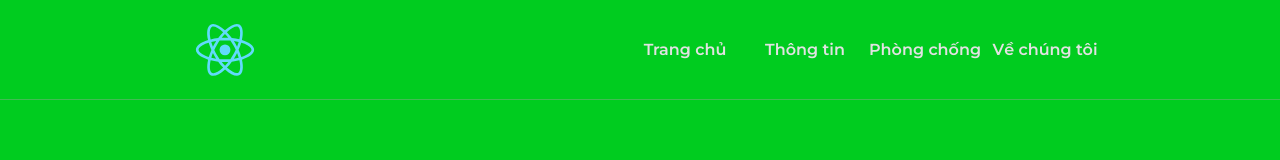
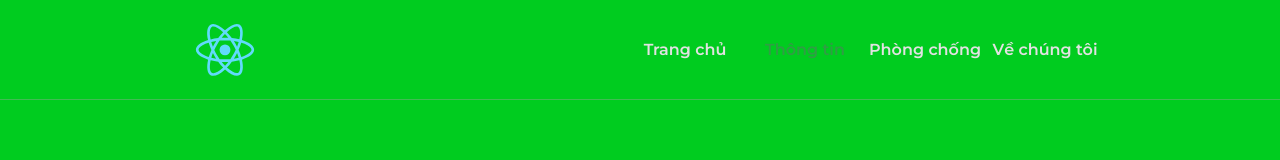
Before and after one commit to bobaonhan123/bwd2023, a React (Create React App) app: page /News in a window 1280 px wide. Shown: the top 160 px of the page. Built offline with nearby package versions, Linux system fonts and the light colour scheme.

Commit message:
green current page

```diff
--- a/src/Assets/CSS/Header.css
+++ b/src/Assets/CSS/Header.css
@@ -30,12 +30,17 @@
     justify-content: center;
     font-family: Montserrat, sans-serif;
     font-weight: bold;
+    height: 60px;
+    align-items: center;
 }
 
 .Header .navbar>li a {
     transition: 0.5s;
     text-decoration: none;
     color: rgb(226, 226, 226);
+    height: 100%;
+    display: flex;
+    align-items: center;
 }
 
 .Header img {
@@ -43,7 +48,7 @@
     height: 100px;
 }
 
-.Header .navbar>li:hover a,.curr-page a {
+.Header .navbar>li:hover a,.Header .navbar>li a.curr-page{
     color: #2f9e44;
 }
 
@@ -62,6 +67,10 @@
     height: 40px;
     width: 40px;
     display: none;
+}
+
+.curr-page {
+
 }
 
 @media only screen and (max-width: 600px) {
@@ -86,7 +95,8 @@
     width: 100%;
     position: absolute;
     top:70px;
-    width: 100%;
+    right: 0;
+    width: 70%;
     background-color: white;
     padding: 20px;
 }
--- a/src/Assets/Component/Header.js
+++ b/src/Assets/Component/Header.js
@@ -24,14 +24,15 @@ function Header() {
         else setBarClass('invisible');
     }
 
+
   return (
     <div className={HeaderClass}>
         <img src={logo} alt='logo'/>
         <ul className="navbar">
-            <li key='1'><a href="/">Trang chủ</a></li>
-            <li key='2'><a href="/News">Thông tin</a></li>
+            <li key='1'><a href="/" className={"/"===window.location.pathname?"curr-page":""}>Trang chủ</a></li>
+            <li key='2'><a href="/News" className={"/News"===window.location.pathname?"curr-page":""}>Thông tin</a></li>
             <li key='3'><a href="/">Phòng chống</a></li>
-            <li key='4'><a href="/about-us">Về chúng tôi</a></li>
+            <li key='4'><a href="/about-us" className={"/about-us"===window.location.pathname?"curr-page":""}>Về chúng tôi</a></li>
         </ul>
         <img src={bar} alt='bar' className='bar-icon' onClick={handleBar}/>
         <ul className={barClass}>
```
